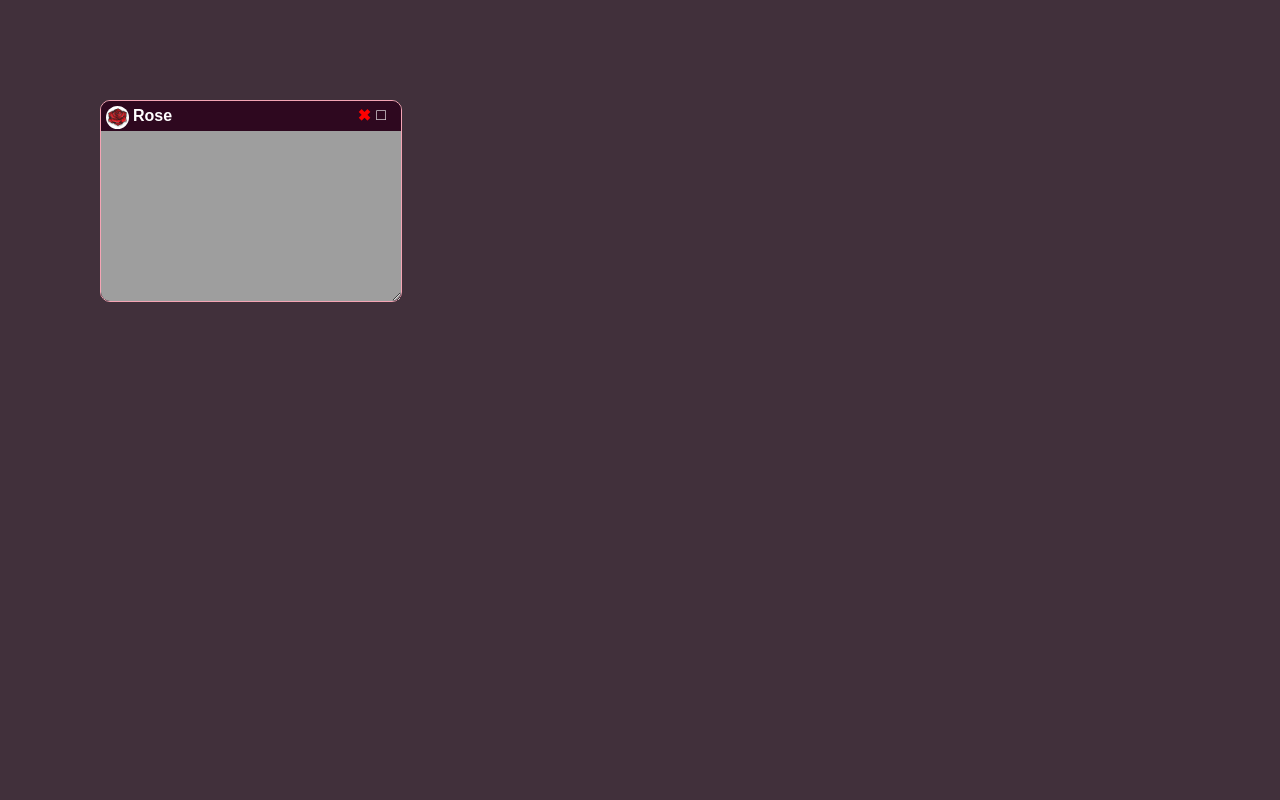
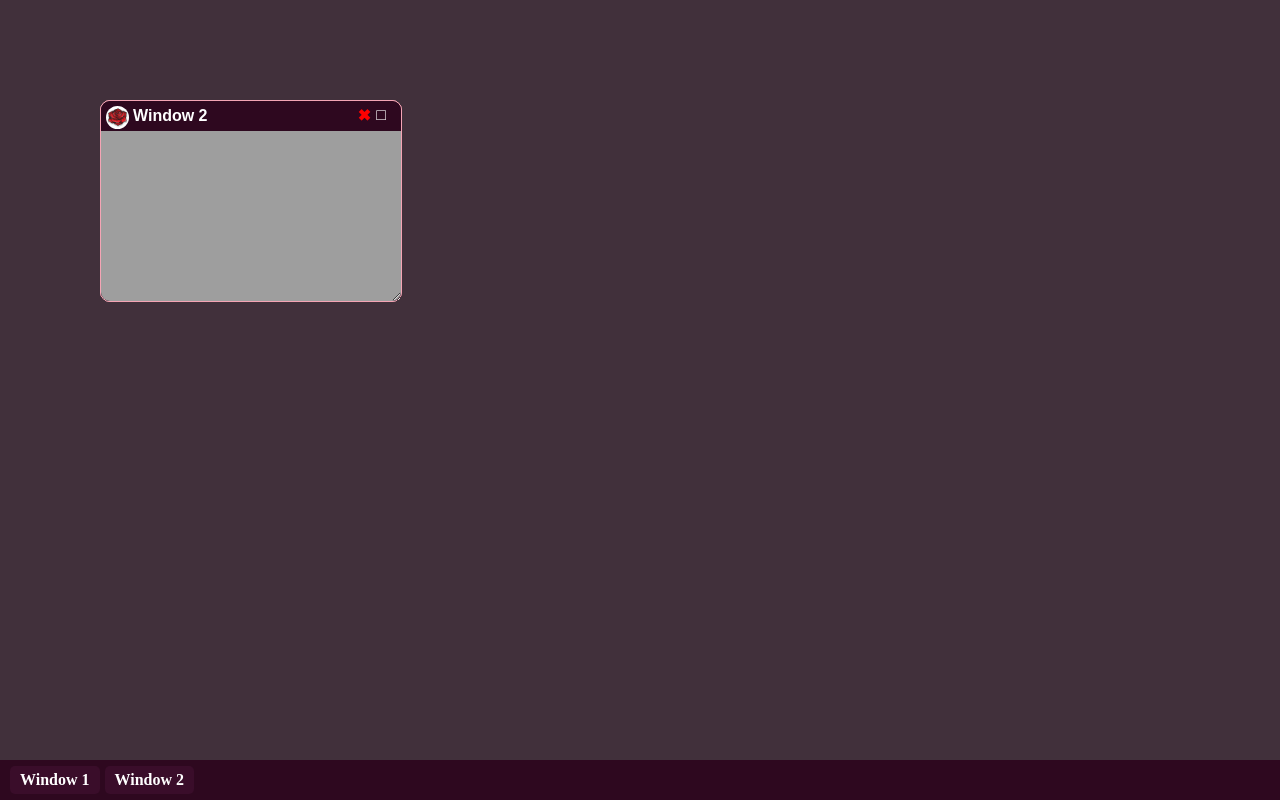
Before and after one commit to Scaratek/Rose, a website: page public/index.html in a window 1280 px wide. Drawn offline with Linux system fonts and the light colour scheme.

Commit message:
OH MY GOD YES YES YES EGFNEJGBEHJGB

```diff
--- /dev/null
+++ b/public/app2/index.html
@@ -0,0 +1,14 @@
+<!DOCTYPE html>
+<html lang="en">
+
+<head>
+    <meta charset="UTF-8">
+    <meta name="viewport" content="width=device-width, initial-scale=1.0">
+    <link rel="stylesheet" href="style.css">
+</head>
+
+<body>
+    <iframe id="iframe" src="https://scarat3k.me" frameborder="0"></iframe>
+</body>
+
+</html>
--- a/public/index.html
+++ b/public/index.html
@@ -11,18 +11,32 @@
 <body>
     <script src="wm.js"></script>
 
+    <div id="taskbar">
+    </div>
+
     <div>
-        <div class="window">
+        <div class="window" id="window1">
             <div class="title-bar">
                 <div class="logo">
                     <img src="./logo.png" alt="Logo" width="5" height="5">
                 </div>
-                <p>Rose</p>
+                <p>Window 1</p>
                 <div class="fullscreen-button">&#9633;</div>
                 <div class="close-button">&#10006;</div>
             </div>
             <iframe id="app" src="/app" width="100%" height="100%" frameborder="0"></iframe>
         </div>
+        <div class="window" id="window2">
+            <div class="title-bar">
+                <div class="logo">
+                    <img src="./logo.png" alt="Logo" width="5" height="5">
+                </div>
+                <p>Window 2</p>
+                <div class="fullscreen-button">&#9633;</div>
+                <div class="close-button">&#10006;</div>
+            </div>
+            <iframe id="app" src="/app2" width="100%" height="100%" frameborder="0"></iframe>
+        </div>
     </div>
 </body>
 
--- a/public/window.css
+++ b/public/window.css
@@ -77,3 +77,31 @@ body {
     height: 100%;
     box-sizing: border-box;
 }
+
+#taskbar {
+    position: fixed;
+    bottom: 0;
+    left: 0;
+    width: 100%;
+    height: 40px;
+    background-color: #2e081f;
+    display: flex;
+    justify-content: flex-start;
+    align-items: center;
+    padding: 0 10px;
+    box-sizing: border-box;
+}
+
+.taskbar-button {
+    color: white;
+    font-weight: bold;
+    padding: 5px 10px;
+    margin-right: 5px;
+    cursor: pointer;
+    border-radius: 5px;
+    background-color: #3a0d2a;
+}
+
+.taskbar-button:hover {
+    background-color: #4e1240;
+}
--- a/public/wm.js
+++ b/public/wm.js
@@ -1,4 +1,7 @@
-// Load Windows
+// Global variable to keep track of opened windows
+var openedWindows = [];
+
+// Load Windows and initialize the taskbar when the page loads
 window.onload = function() {
     var windows = document.querySelectorAll(".window");
     for (var i = 0; i < windows.length; i++) {
@@ -6,8 +9,55 @@ window.onload = function() {
         makeResizable(windows[i]);
         makeCloseable(windows[i]);
         makeFullscreen(windows[i]);
+        addToTaskbar(windows[i].id);
     };
 };
+
+// Function to add a window to the taskbar
+function addToTaskbar(windowId) {
+    if (!openedWindows.includes(windowId)) {
+        openedWindows.push(windowId);
+        updateTaskbar();
+    }
+}
+
+// Function to remove a window from the taskbar
+function removeFromTaskbar(windowId) {
+    var index = openedWindows.indexOf(windowId);
+    if (index !== -1) {
+        openedWindows.splice(index, 1);
+        updateTaskbar();
+    }
+}
+
+// Function to update the taskbar element
+function updateTaskbar() {
+    var taskbarElement = document.getElementById("taskbar");
+    taskbarElement.innerHTML = ""; // Clear existing taskbar content
+
+    // Create and add buttons for each opened window
+    openedWindows.forEach(function(windowId) {
+        var windowButton = document.createElement("div");
+        windowButton.textContent = document.getElementById(windowId).querySelector(".title-bar p").textContent;
+        windowButton.classList.add("taskbar-button");
+        windowButton.addEventListener("click", function() {
+            if (document.getElementById(windowId).style.display === "none") {
+                document.getElementById(windowId).style.display = "block"; // Re-open the window if it's closed
+            }
+            focusWindow(windowId);
+        });
+        taskbarElement.appendChild(windowButton);
+    });
+}
+
+// Function to focus on a specific window when its button is clicked in the taskbar
+function focusWindow(windowId) {
+    var windows = document.querySelectorAll(".window");
+    for (var i = 0; i < windows.length; i++) {
+        windows[i].style.zIndex = "1"; // Lower z-index for all windows
+    }
+    document.getElementById(windowId).style.zIndex = "999"; // Raise z-index for the clicked window
+}
 
 // Movable Window
 function makeMovable(window) {
@@ -96,7 +146,6 @@ function makeFullscreen(window) {
     });
 };
 
-// Closable Window
 function makeCloseable(targetWindow) {
     var closeButton = targetWindow.querySelector(".close-button");
 
```
Also changed, not shown: public/app2/style.css (added, +11 -0 lines).
